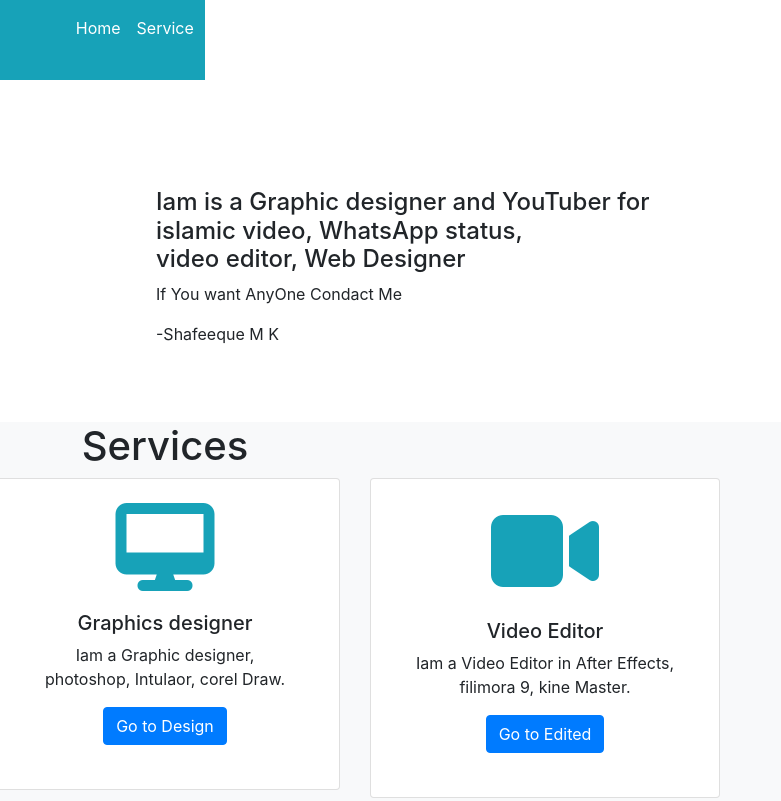
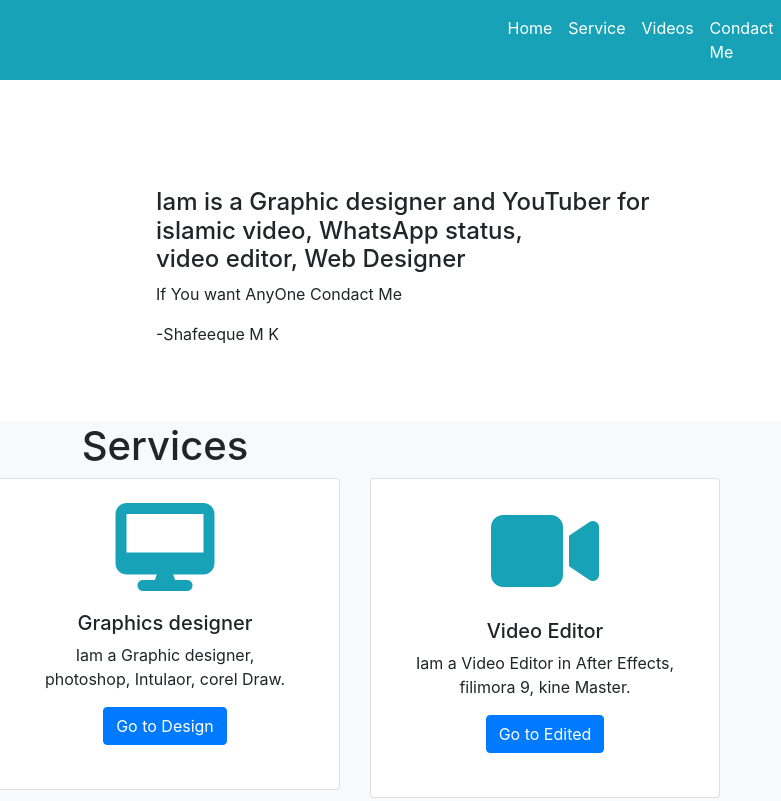
Before and after one commit to Shafeequemk80/Shafeeque-Static-Website, a plain HTML site: page index.html in a window 1280 px wide. Shown: the top 801 px of the page, 499-1280 px from the left. Drawn offline with nearby package versions, Linux system fonts and the light colour scheme.

Commit message:
Update index.html

```diff
--- a/index.html
+++ b/index.html
@@ -8,7 +8,7 @@
     <link rel="stylesheet" href="https://maxcdn.bootstrapcdn.com/bootstrap/4.0.0/css/bootstrap.min.css" integrity="sha384-Gn5384xqQ1aoWXA+058RXPxPg6fy4IWvTNh0E263XmFcJlSAwiGgFAW/dAiS6JXm" crossorigin="anonymous">
 </head>
 <body>
-<header class="bg-info" style="width: 100% height: 1% ; position: fixed; z-index: 1;">
+<header class="bg-info" style="width: 100% ; position: fixed; z-index: 1;">
     <div class="row text-white ">
       <img src="https://static.wixstatic.com/media/e52b8f_4ed78b786d9d444788f2833bf052b43f~mv2.png/v1/fill/w_447,h_422,al_c,q_85/M%2CK.webp"
            style="width: 6em; height: 4em;" class="pl-4" alt="">
@@ -16,7 +16,7 @@
 
             <h2>Shafeeque M K</h2>
         </div>
-        <div class="dol-md-6 my-auto col-3 ml-auto pr-3">
+        <div class="dol-12 dol-md-6 my-auto col-3 ml-auto pr-3">
             <nav class="navbar navbar-expand-lg navbar-light ">
 
                 <button class="navbar-toggler ml-auto" type="button" data-toggle="collapse" data-target="#navbarSupportedContent" aria-controls="navbarSupportedContent" aria-expanded="false" aria-label="Toggle navigation">
```
